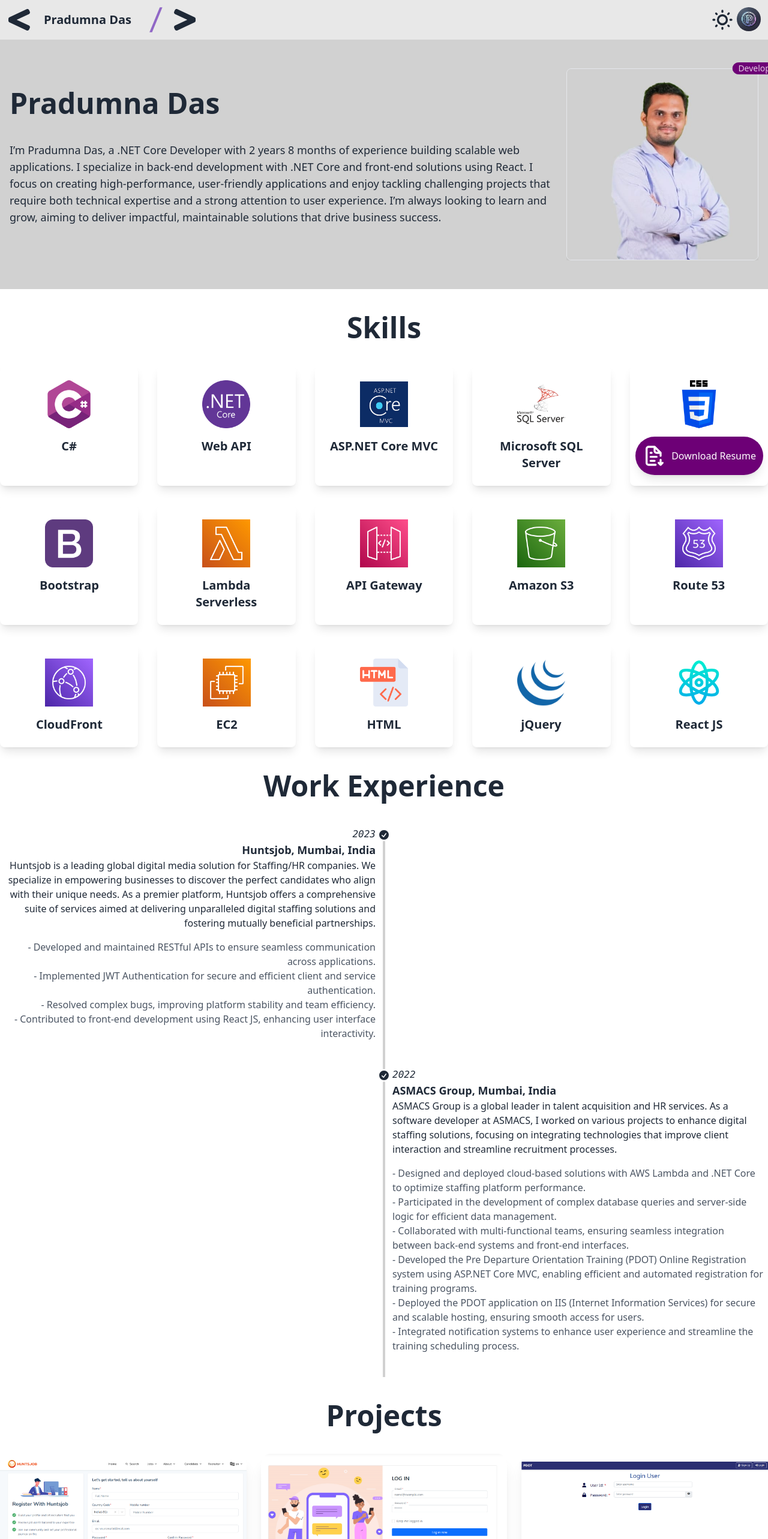
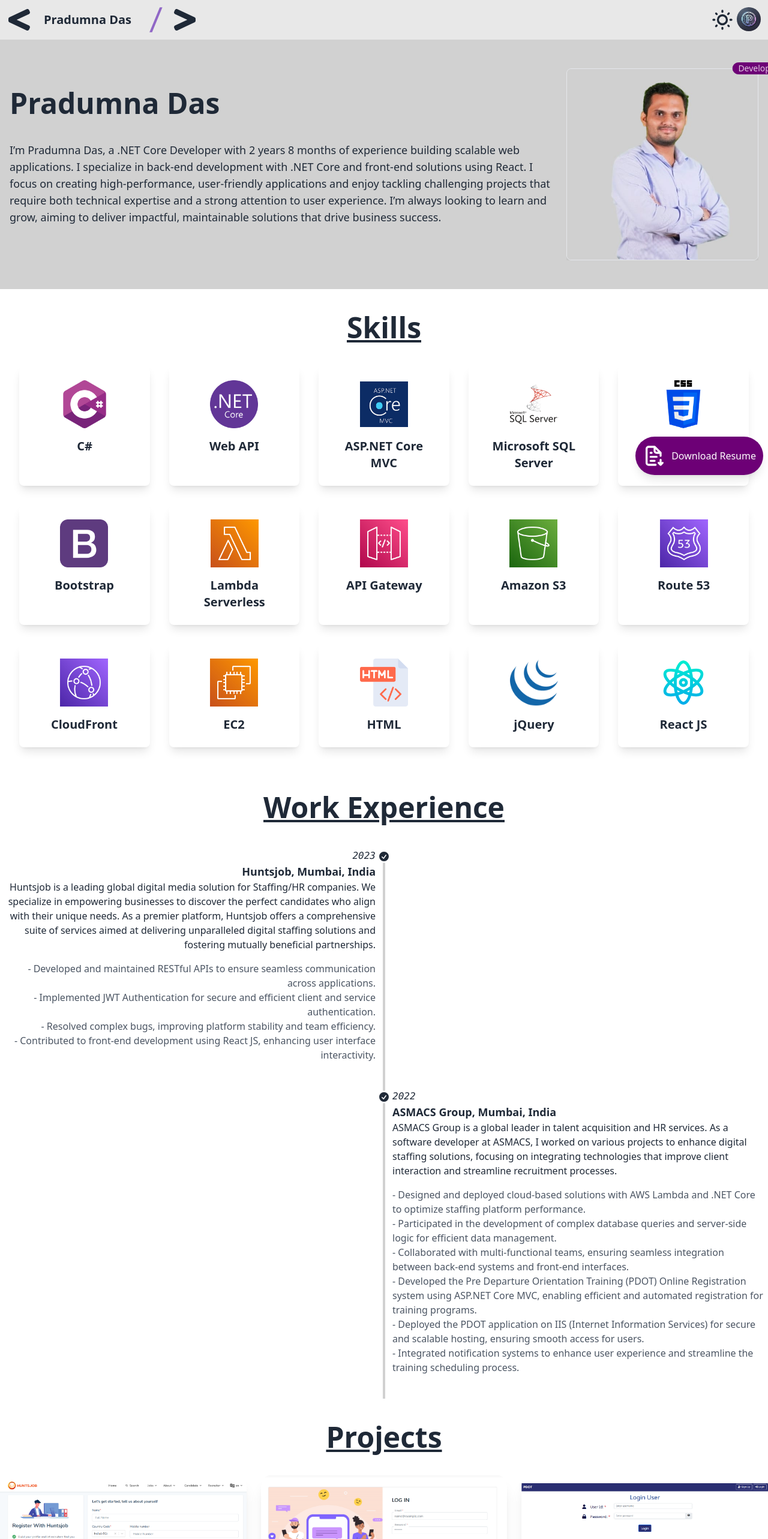
Before and after one commit to Pradumna2022/My_Portfolio, a React (Vite) app: page / in a window 1280 px wide. Shown: the top 2566 px of the page at 60% size. Built offline with nearby package versions, Linux system fonts and the light colour scheme.

Commit message:
underline added on heading and make mobile responsive.

```diff
--- a/src/Pages/Experience.jsx
+++ b/src/Pages/Experience.jsx
@@ -4,7 +4,7 @@
     return (
         <>
             <div className="md:container md:mx-auto">
-                <h1 className="text-4xl md:text-5xl font-bold text-center my-10">Work Experience</h1>
+                <h1 className="text-4xl md:text-5xl font-bold text-center underline my-10">Work Experience</h1>
                 <ul className="timeline timeline-snap-icon max-md:timeline-compact timeline-vertical">
                     <li>
                         <div className="timeline-middle">
--- a/src/Pages/Project.jsx
+++ b/src/Pages/Project.jsx
@@ -59,7 +59,7 @@
 
   return (
     <div className="md:container md:mx-auto">
-      <h1 className="text-4xl md:text-5xl font-bold text-center my-10">Projects</h1>
+      <h1 className="text-4xl md:text-5xl font-bold text-center underline my-10">Projects</h1>
       <div className="grid gap-6 sm:grid-cols-1 md:grid-cols-3 lg:grid-cols-3">
         {projects.map((project) => (
           <div key={project.id} className="card bg-base-100 w-full shadow-xl mb-5">
--- a/src/Pages/Skills.jsx
+++ b/src/Pages/Skills.jsx
@@ -52,11 +52,11 @@
 
 const Skills = () => {
     return (
-        // <div className="min-h-screen max-w-full px-4 sm:px-8 overflow-x-hidden overflow-y-auto">
+        <div className="min-h-screen max-w-full px-4 sm:px-8 overflow-x-hidden overflow-y-auto">
         <div className="md:container md:mx-auto">
-            <h1 className="text-4xl md:text-5xl font-bold text-center my-10">Skills</h1>
+            <h1 className="text-4xl md:text-5xl font-bold text-center underline my-10">Skills</h1>
             {/* Grid ensuring 5 items per row */}
-            <div className="grid grid-cols-1 sm:grid-cols-2 md:grid-cols-3 lg:grid-cols-4 xl:grid-cols-5 gap-8">
+            <div className="grid grid-cols-2 sm:grid-cols-2 md:grid-cols-3 lg:grid-cols-4 xl:grid-cols-5 gap-8">
                 {skills.map((skill, index) => (
                     <SkillCard
                         key={index}
@@ -67,6 +67,7 @@
                 ))}
             </div>
         </div>
+        </div>
     );
 };
 
```
